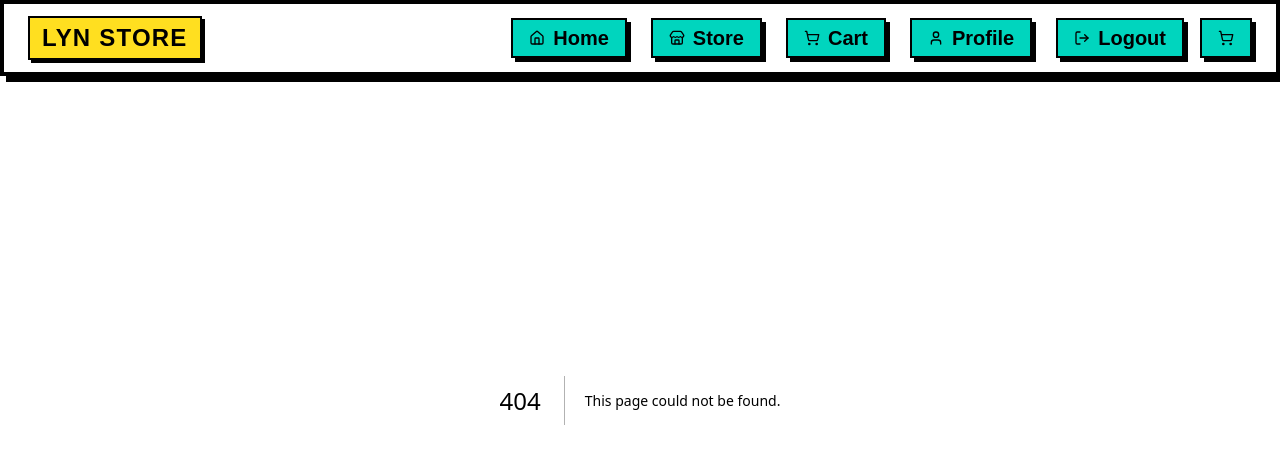
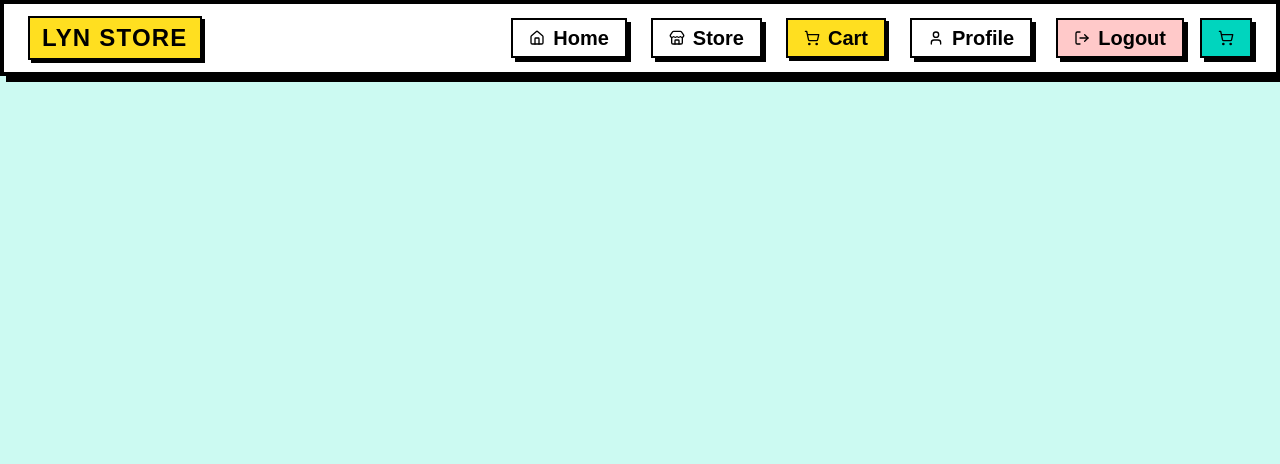
Before and after one commit to herveyyy/fluffy-winner-shop, a Next.js app: page /cart in a window 1280 px wide. Before the commit this address had no page. Shown: the top 464 px of the page. Built offline with nearby package versions, Linux system fonts and the light colour scheme; a web font is replaced by a local one.

Commit message:
[feat] navigation ui updated

```diff
--- /dev/null
+++ b/app/cart/page.tsx
@@ -0,0 +1,9 @@
+import React from "react";
+
+type Props = {};
+
+const page = (props: Props) => {
+    return <div>page</div>;
+};
+
+export default page;
--- /dev/null
+++ b/app/profile/page.tsx
@@ -0,0 +1,9 @@
+import React from "react";
+
+type Props = {};
+
+const page = (props: Props) => {
+    return <div>page</div>;
+};
+
+export default page;
--- a/components/molecules/NavigationList.tsx
+++ b/components/molecules/NavigationList.tsx
@@ -2,6 +2,7 @@
 
 import React from "react";
 import Link from "next/link";
+import { usePathname } from "next/navigation";
 import { Home, Store, ShoppingCart, User, LogOut } from "lucide-react";
 import CoreButton from "../atoms/CoreButton";
 
@@ -38,21 +39,37 @@ const navItems: NavItem[] = [
         icon: <LogOut className="size-4 md:size-5 lg:size-6" />,
         onClick: () => {
             console.log("Logging out...");
-            // 🔑 Replace with actual logout logic (e.g., API call or auth signOut)
+            // 🔑 Replace with actual logout logic (API call, signOut, etc.)
         },
     },
 ];
 
 const NavigationList = () => {
+    const pathname = usePathname();
+
     return (
         <ul className="flex flex-col md:flex-row items-stretch md:items-center gap-3 md:gap-6 w-full md:w-auto">
-            {navItems.map((item) => (
+            {navItems.map((item) => {
+                const isActive =
+                    item.href &&
+                    (pathname === item.href ||
+                        (item.href !== "/" && pathname.startsWith(item.href)));
+
+                return (
                     <li key={item.label} className="w-full md:w-auto">
                         {item.href ? (
-                        <CoreButton asChild className="w-full md:w-auto">
+                            <CoreButton
+                                asChild
+                                className={`w-full md:w-auto transition
+                                    ${
+                                        isActive
+                                            ? "bg-yellow-300 border-2 border-black shadow-[3px_3px_0px_rgba(0,0,0,1)]"
+                                            : "bg-white border-2 border-black hover:bg-yellow-100"
+                                    }`}
+                            >
                                 <Link
                                     href={item.href}
-                                className="flex items-center justify-center md:justify-start gap-2  hover:text-primary transition w-full"
+                                    className="flex items-center justify-center md:justify-start gap-2"
                                 >
                                     {item.icon}
                                     <span className="text-base md:text-lg lg:text-xl font-bold">
@@ -63,7 +80,7 @@ const NavigationList = () => {
                         ) : (
                             <CoreButton
                                 onClick={item.onClick}
-                            className="w-full md:w-auto flex items-center justify-center md:justify-start gap-2  hover:text-red-600 transition"
+                                className="w-full md:w-auto flex items-center justify-center md:justify-start gap-2 border-2 border-black bg-red-200 hover:bg-red-300"
                             >
                                 {item.icon}
                                 <span className="text-base md:text-lg lg:text-xl font-bold">
@@ -72,7 +89,8 @@ const NavigationList = () => {
                             </CoreButton>
                         )}
                     </li>
-            ))}
+                );
+            })}
         </ul>
     );
 };
```
Lines whose indentation alone changed are shown as unchanged.
